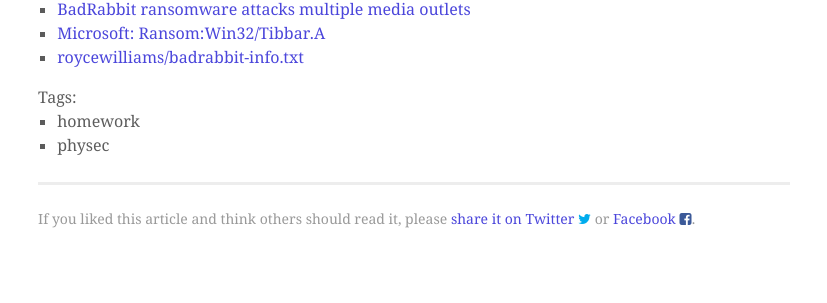
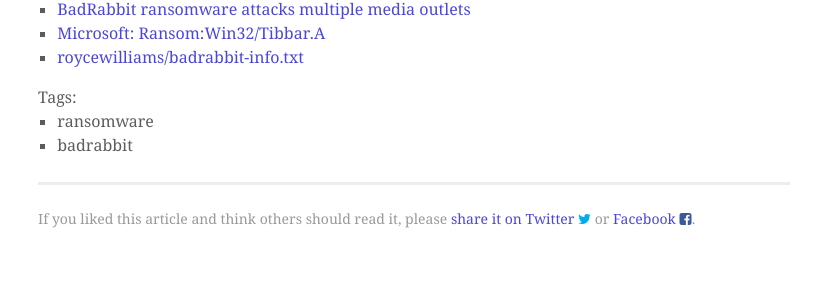
Before and after one commit to mrpnkt/mrpnkt.github.io, a Jekyll site: the page built from _posts/2017-10-25-prevenir-la-ejecuccion-de-badrabbit.md, in a window 1280 px wide and 900 px high, scrolled down 1815 px. Shown: the part 514-817 px from the top of the window, without its empty margins (226-1053 px from the left). Built offline with Jekyll 4.4.1, drawn with Linux system fonts in a browser that asks for light colours.

Commit message:
Update 2017-10-25-prevenir-la-ejecuccion-de-badrabbit.md

```diff
--- a/_posts/2017-10-25-prevenir-la-ejecuccion-de-badrabbit.md
+++ b/_posts/2017-10-25-prevenir-la-ejecuccion-de-badrabbit.md
@@ -3,8 +3,8 @@ title: 'Prevenir la ejecución de #BadRabbit'
 date: 2017-10-25 00:00:00 +0000
 layout: post
 tags:
-- homework
-- physec
+- ransomware
+- badrabbit
 ---
 
 
```
